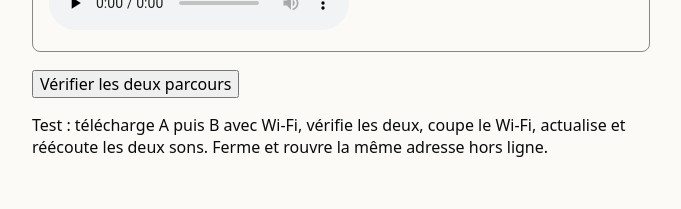
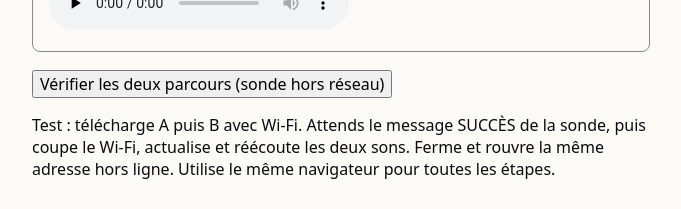
Before and after one commit to naturlabs1996-creator/velvet-passport-now, a Next.js app: page /test-offline/multi in a window 1280 px wide. Shown: the part 1205-1414 px from the top of the page, without its empty margins (299-980 px from the left). Built offline with nearby package versions, Linux system fonts and the light colour scheme.

Commit message:
OFFLINE-06: require live service-worker cache probe before offline claim

```diff
--- a/app/test-offline/multi/page.tsx
+++ b/app/test-offline/multi/page.tsx
@@ -53,8 +53,14 @@ export default function Multi(){
  }
  async function verify(){
   const result=await inspect();
+  let probe: {a?:boolean;b?:boolean;media?:boolean[];version?:string}|null=null;
+  try{
+   const r=await fetch("/test-offline/offline-probe",{cache:"no-store"});
+   if(r.ok)probe=await r.json();
+  }catch{}
   const worker=!!navigator.serviceWorker?.controller;
-  setStatus(result.a&&result.b&&worker?"SUCCÈS : pages et médias A+B en cache, Service Worker actif. Coupe le Wi-Fi.":"ATTENTION : téléchargement hors ligne NON confirmé. A="+result.a+", B="+result.b+", Service Worker="+worker+". Garde le Wi-Fi.");
+  const pass=!!(result.a&&result.b&&worker&&probe?.a&&probe?.b&&probe?.media?.every(Boolean)&&probe.version==="offline06-probe-2");
+  setStatus(pass?"SUCCÈS : les deux pages et les quatre médias sont trouvés directement par le Service Worker. Coupe le Wi-Fi.":"NON VALIDÉ : A="+result.a+", B="+result.b+", Service Worker="+worker+", sonde="+JSON.stringify(probe)+". Garde le Wi-Fi.");
  }
  return <main style={{maxWidth:650,margin:"2rem auto",padding:"0 1rem",fontFamily:"system-ui"}}>
   <h1>OFFLINE-06 — Deux parcours indépendants</h1>
@@ -66,7 +72,7 @@ export default function Multi(){
    <p><img src={paths(r.id)[0]} alt={"Image "+r.name} style={{width:"100%",maxWidth:320}} /></p>
    <audio controls preload="none" src={paths(r.id)[1]}/>
   </section>)}
-  <button onClick={()=>void verify()}>Vérifier les deux parcours</button>
-  <p>Test : télécharge A puis B avec Wi-Fi, vérifie les deux, coupe le Wi-Fi, actualise et réécoute les deux sons. Ferme et rouvre la même adresse hors ligne.</p>
+  <button disabled={busy} onClick={()=>void verify()}>Vérifier les deux parcours (sonde hors réseau)</button>
+  <p>Test : télécharge A puis B avec Wi-Fi. Attends le message SUCCÈS de la sonde, puis coupe le Wi-Fi, actualise et réécoute les deux sons. Ferme et rouvre la même adresse hors ligne. Utilise le même navigateur pour toutes les étapes.</p>
  </main>;
 }
```
